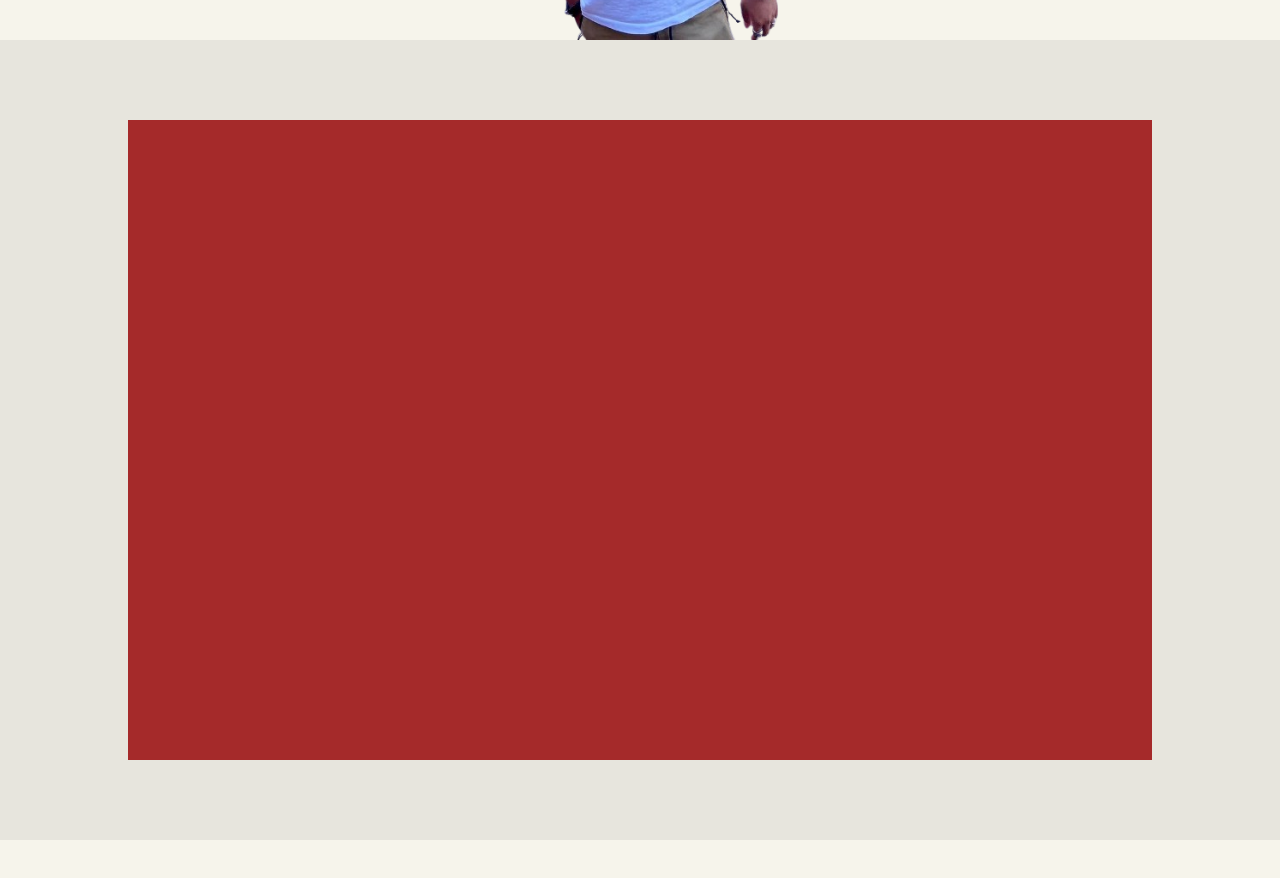
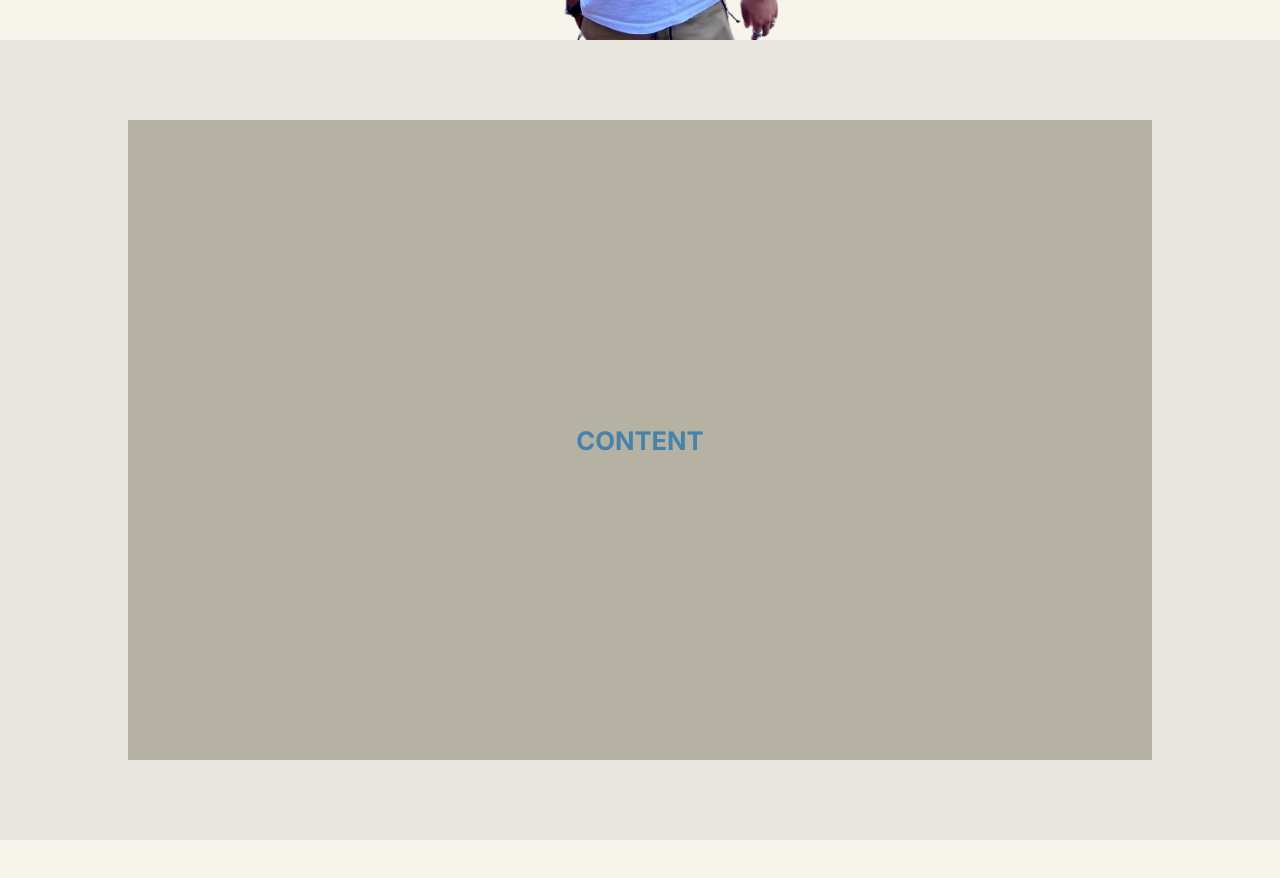
Before and after one commit to JonathanHaz/next-portfolio, a Next.js app: page / in a window 1280 px wide. Shown: the part 760-1638 px from the top of the page. Built offline with nearby package versions, Linux system fonts and the light colour scheme.

Commit message:
more styling

```diff
--- a/components/Sections/Skills.tsx
+++ b/components/Sections/Skills.tsx
@@ -11,7 +11,7 @@ const Skills: React.FC<HomeProps> = ({scrollYProgress}) => {
     const scale = useTransform(scrollYProgress, [0, 1], [0.8, 1]);
     return (
         <motion.div style={{scale,}} className={styles.container}>
-
+            <h1>CONTENT</h1>
         </motion.div>
     )
 }
--- a/styles/Sections/skills.module.css
+++ b/styles/Sections/skills.module.css
@@ -1,7 +1,10 @@
 .container{
-    background-color: brown;
+    background-color: #b6b2a3;
     height: 100vh;
     position: relative;
     margin: 0;
     padding: 0;
+    display: flex;
+    justify-content: center;
+    align-items: center;
 }
--- a/styles/curve.module.css
+++ b/styles/curve.module.css
@@ -4,6 +4,6 @@
     left: -99px;
     width: 100px;
     height: 100%;
-    fill: rgb(41, 41, 41);
+    fill: var(--secondary);
     stroke: none;
 }
--- a/styles/header.module.css
+++ b/styles/header.module.css
@@ -21,6 +21,11 @@
     display: flex;
     align-items: center;
     justify-content: center;
+    transition: all .5s;
+}
+
+.header .button:hover {
+    background-color: #5f67a0;
 }
 
 .header .burger {
--- a/styles/sidebar.module.css
+++ b/styles/sidebar.module.css
@@ -1,6 +1,6 @@
 .menu {
     height: 100vh;
-    background-color: rgb(41, 41, 41);
+    background-color: var(--secondary);
     position: fixed;
     right: 0;
     top: 0;
@@ -31,7 +31,7 @@
 
 .menu .body .nav a {
     text-decoration: none;
-    color: var(--text);
+    color: var(--primary);
 }
 
 .menu .body .nav ul {
@@ -47,12 +47,12 @@
 
 .menu .body .nav ul li:hover {
     list-style-type:disc;
-    color: var(--textDark);
+    color: var(--primary);
     margin-block: 40px;
 
 }
 
 .menu .body .nav a:hover {
-    color: var(--textDark);
+    color: var(--primary);
 
 }
```
